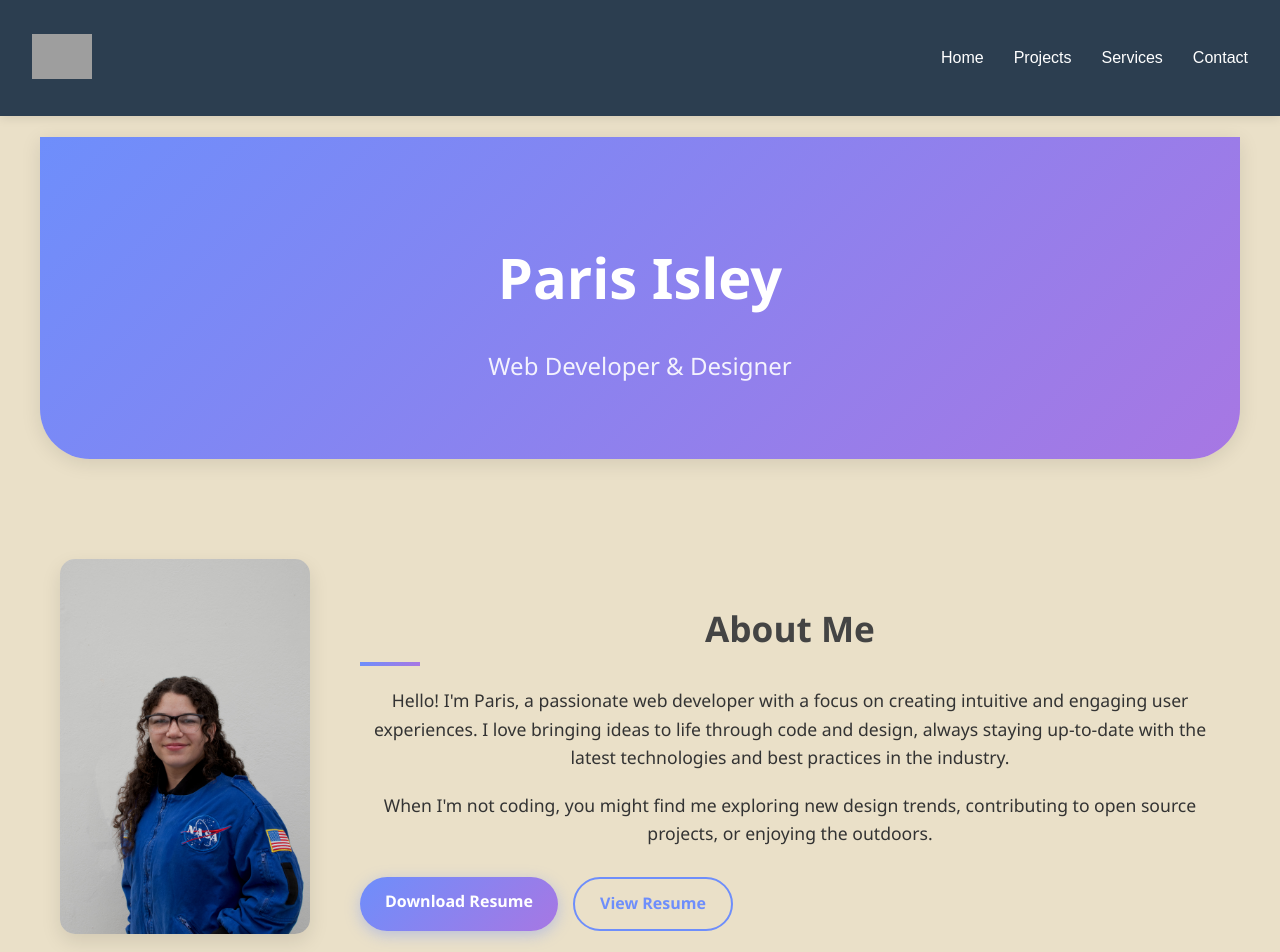
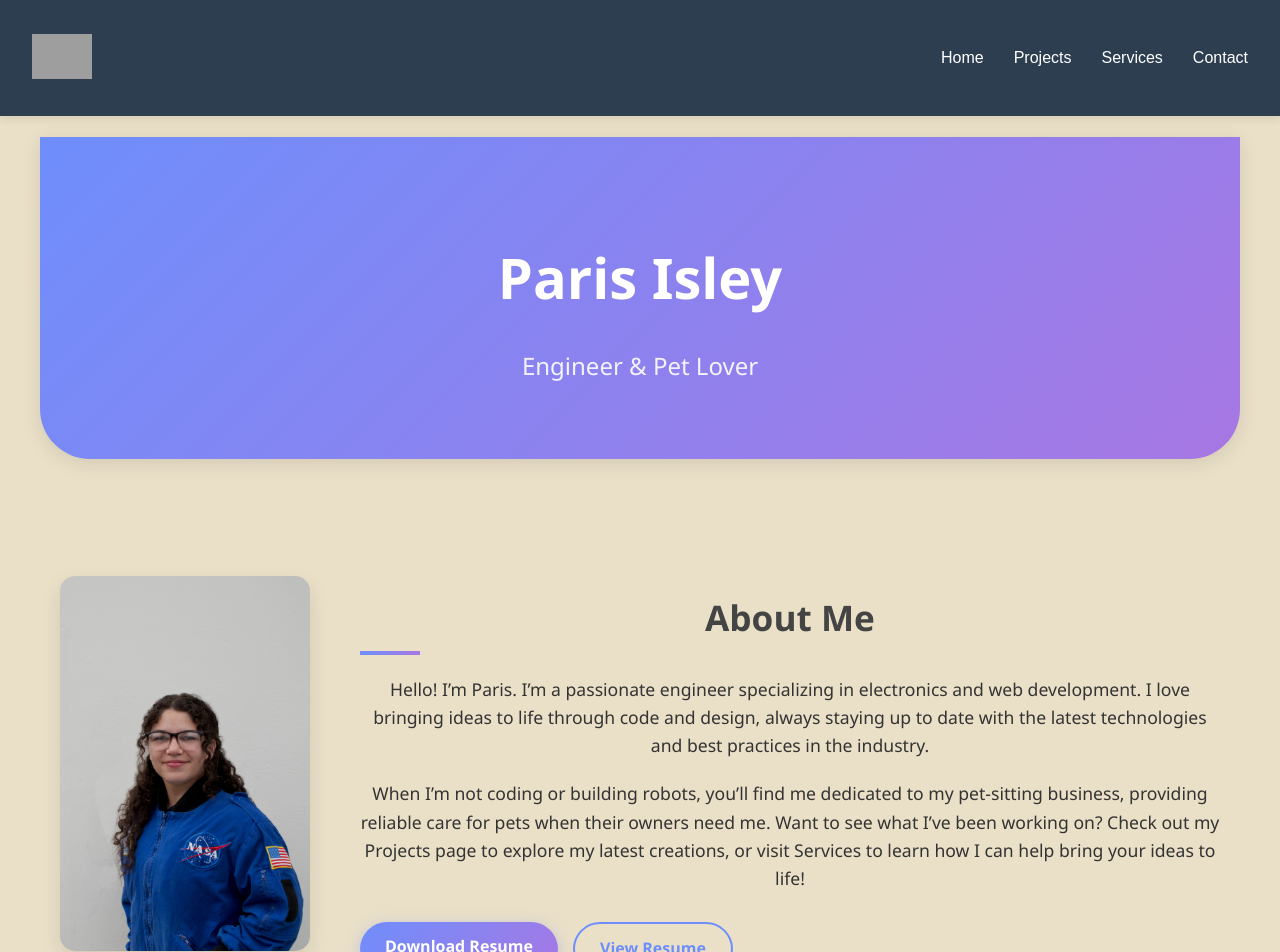
Before and after one commit to parisisley/test, a React (Vite) app in the folder test-website/: page / in a window 1280 px wide. Shown: the top 952 px of the page. Built offline with nearby package versions, Linux system fonts and the light colour scheme; grey boxes are pictures that could not be loaded.

Commit message:
some edits

```diff
--- a/test-website/src/Contact/ContactPage.jsx
+++ b/test-website/src/Contact/ContactPage.jsx
@@ -17,7 +17,7 @@ const ContactPage = () => {
           </div>
           <div className="contact-text">
             <a href="tel:+19542709492">954-270-9492</a>
-            <span>Available Mon-Fri, 9AM-6PM</span>
+            <span>Leave a message or text me.</span>
           </div>
         </div>
 
--- a/test-website/src/Home/Home.jsx
+++ b/test-website/src/Home/Home.jsx
@@ -11,7 +11,7 @@ function Home() {
       <section className="hero-section">
         <div className="hero-content">
           <h1>Paris Isley</h1>
-          <p className="tagline">Web Developer & Designer</p>
+          <p className="tagline">Engineer & Pet Lover</p>
         </div>
       </section>
 
@@ -24,14 +24,15 @@ function Home() {
           <div className="about-text">
             <h2>About Me</h2>
             <p>
-              Hello! I'm Paris, a passionate web developer with a focus on creating
-              intuitive and engaging user experiences. I love bringing ideas to life
-              through code and design, always staying up-to-date with the latest
-              technologies and best practices in the industry.
+            Hello! I’m Paris. I’m a passionate engineer specializing in electronics and web development.
+            I love bringing ideas to life through code and design, always staying up to date with the latest
+            technologies and best practices in the industry.
             </p>
             <p>
-              When I'm not coding, you might find me exploring new design trends,
-              contributing to open source projects, or enjoying the outdoors.
+            When I’m not coding or building robots, you’ll find me dedicated to my pet-sitting business, providing reliable care for pets when their owners need me.
+            Want to see what I’ve been working on? Check out my Projects page to explore my latest creations, or visit Services to learn how I can help bring your ideas to life!
+
+
             </p>
             <div className="resume-download">
               <a href={resumePDF} download className="download-button">
@@ -130,11 +131,11 @@ function Home() {
       </section>
 
       {/* Call to Action */}
-      <section className="cta-section">
-        <h2>Interested in Working Together?</h2>
-        <p>I'm always open to discussing new projects and opportunities.</p>
-        <a href="/contact" className="contact-button">Get In Touch</a>
-      </section>
+      {/* <section className="cta-section"> */}
+        {/* <h2>Interested in Working Together?</h2> */}
+        {/* <p>I'm always open to discussing new projects and opportunities.</p> */}
+        {/* <a href="/contact" className="contact-button">Get In Touch</a> */}
+      {/* </section> */}
     </div>
   );
 }
--- a/test-website/src/Projects/Projects.jsx
+++ b/test-website/src/Projects/Projects.jsx
@@ -17,23 +17,23 @@ function Projects() {
     },
     {
       id: 2,
-      title: "Social Media Dashboard",
+      title: "Cat Database",
       category: "UI/UX Design",
-      description: "A responsive dashboard design for a social media analytics platform. Includes data visualization, user management, and content scheduling features.",
-      technologies: ["React", "Chart.js", "CSS Grid", "Figma", "Redux"],
-      image: "placeholder", // Replace with your actual image path
+      description: "This app is about to creating a data dashboard that provides an at-a-glance summary of information gathered from a public API. This one is about cats.",
+      technologies: ["React", "Github", "API", "HTML", "CSS"],
+      image: "/assets/images/cat-database.png",
       demoLink: "https://example.com/demo",
-      codeLink: "https://github.com/yourusername/project-repo"
+      codeLink: "https://github.com/parisisley/cat-database.git"
     },
     {
       id: 3,
-      title: "Task Management App",
-      category: "Mobile Development",
-      description: "A task management application with drag-and-drop functionality, team collaboration, and progress tracking. Built with React Native and Firebase.",
-      technologies: ["React Native", "Firebase", "Redux", "Styled Components"],
+      title: "Aurora Comics Website",
+      category: "Web Development",
+      description: "Aurora comics is an online bookstore with infinite titles available.",
+      technologies: ["React.js", "HTML", "CSS", "JavaScript"],
       image: "placeholder", // Replace with your actual image path
-      demoLink: "https://example.com/demo",
-      codeLink: "https://github.com/yourusername/project-repo"
+      demoLink: "www.aurora-comics.com",
+      codeLink: ""
     },
     {
       id: 4,
@@ -51,6 +51,16 @@ function Projects() {
       category: "Web Development",
       description: "A weather forecast application that pulls data from an API and displays current and forecasted weather conditions based on user location or search.",
       technologies: ["JavaScript", "Weather API", "HTML5", "CSS3"],
+      image: "placeholder", // Replace with your actual image path
+      demoLink: "https://example.com/demo",
+      codeLink: "https://github.com/yourusername/project-repo"
+    },
+    {
+      id: 6,
+      title: "Ball Count Releaser: An Interactive Exhibit",
+      category: "Electrical Engineering",
+      description: "Exciting museum exhibit that uses suction to shoot balls through acrylic tubing, triggering a sensor that counts 150 balls in a cage, then releases them at once.",
+      technologies: ["Arduino", "C++", "Soldering", "ELEGOO"],
       image: "placeholder", // Replace with your actual image path
       demoLink: "https://example.com/demo",
       codeLink: "https://github.com/yourusername/project-repo"
--- a/test-website/src/Services/Services.jsx
+++ b/test-website/src/Services/Services.jsx
@@ -14,37 +14,37 @@ function Services() {
       title: '3D Printing',
       description: '3D printing services for prototypes, models, and unique designs.',
       imageUrl: printing,
-      pricing: '',
+      pricing: '$30/production hour + $50 for modeling. ',
     },
     {
       title: 'Home & Office IT Services',
       description: 'Setup and support for computers, networks, and devices.',
       imageUrl: it,
-      pricing: '',
+      pricing: '$100/hour',
     },
     {
       title: 'Web Development',
       description: 'Build modern, responsive websites tailored to your business needs.',
       imageUrl: webdesign,
-      pricing: '',
+      pricing: '$200 for one page, responsive webpage. $500 for multipage website.',
     },
     {
       title: 'Pet Drop ins',
       description: 'Quick visits to check on, feed, and provide companionship for your pets.',
       imageUrl: dropin,
-      pricing: '',
+      pricing: '$35 for half an hour OR $50/hour.',
     },
     {
       title: 'Dog Walking',
       description: 'Professional dog walking services to keep your pup healthy and happy.',
       imageUrl: dogwalking,
-      pricing: '',
+      pricing: '$50/hour',
     },
     {
       title: 'Pet Sitting',
       description: 'In-home pet sitting services when you are away, providing comfort and care.',
       imageUrl: petsitting,
-      pricing: '',
+      pricing: '$75/night. Additional $15 for each pet.',
     },
   ];
 
```
Also changed, not shown: test-website/src/images/cat_databaseimg.png (added).
